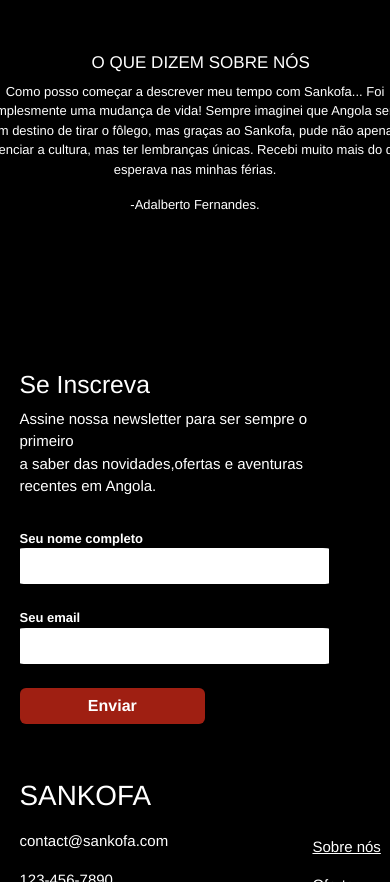
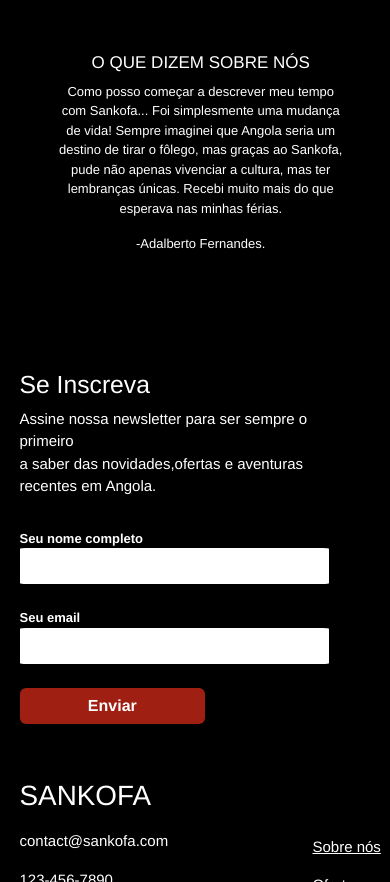
Before and after one commit to SdneyFernandes/Projecto1, a website: page index.html in a window 390 px wide. Shown: the part 4075-4957 px from the top of the page. Drawn offline with nearby package versions, Linux system fonts and the light colour scheme.

Commit message:
concertando secção experiencias

```diff
--- a/src/styles/experiencias.scss
+++ b/src/styles/experiencias.scss
@@ -29,6 +29,8 @@
 
     @media screen and (max-width: 765px) {
         font-size: 13px;
+        width: 100%;
+        margin-left: 2%;
 
 
 
```
Also changed, not shown: dist/css/experiencias.css, dist/css/main.css.
